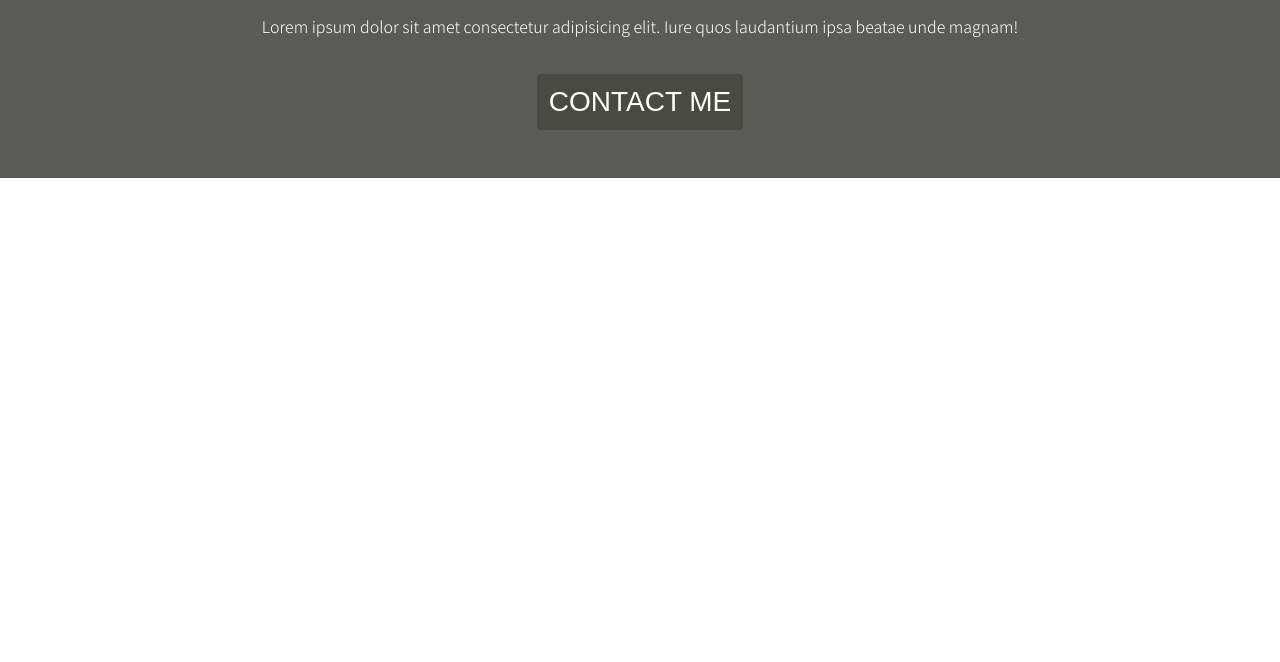
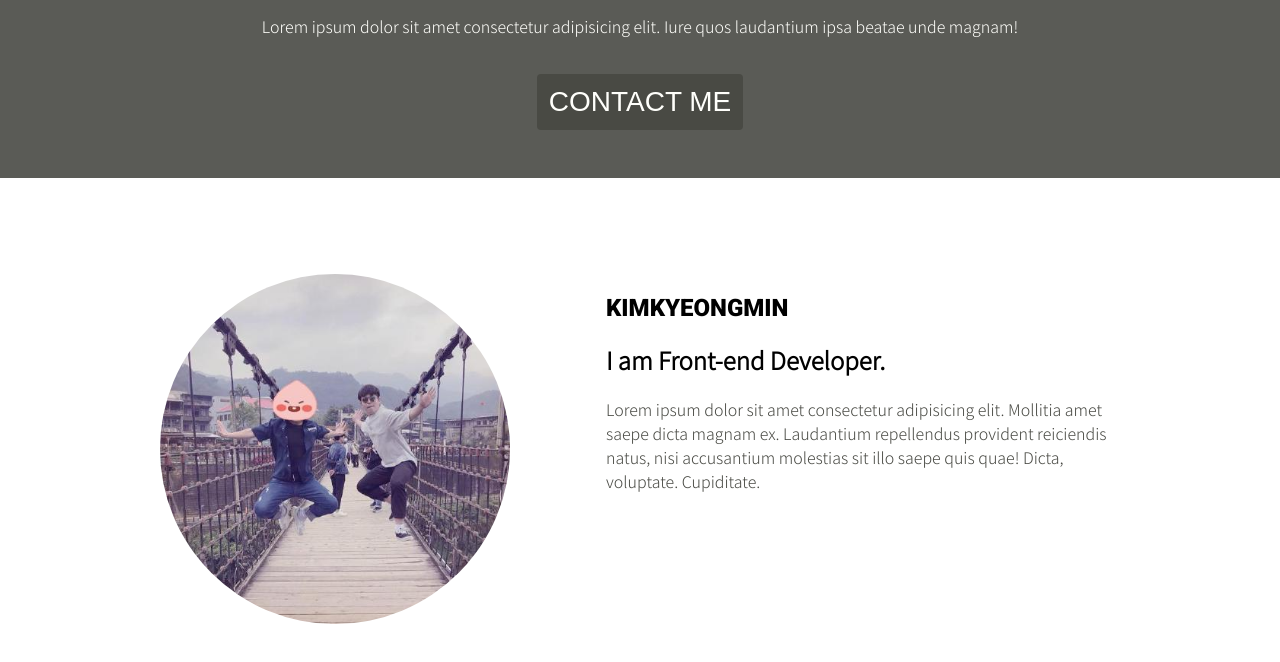
Before and after one commit to kyeongmin-log/kyeongmin-log.github.io, a plain HTML site: page index.html in a window 1280 px wide. Shown: the part 208-870 px from the top of the page. Before the commit the page ends 800 px from the top, so only its background shows below. Drawn offline with Linux system fonts and the light colour scheme.

Commit message:
HTML/CSS : About

```diff
--- a/index.html
+++ b/index.html
@@ -30,7 +30,17 @@
       >
       <button class="home__btn">CONTACT ME</button>
     </section>
-    <section id="about"></section>
+    <section id="about">
+      <img src="./imgs/profile-img.jfif" alt="me" class="about__me" />
+      <div class="about__info">
+        <h1 class="info__title">KIMKYEONGMIN</h1>
+        <h2 class="info__subtitle">I am Front-end Developer.</h2>
+        <p class="info__description">
+          Lorem ipsum dolor sit amet consectetur adipisicing elit. Mollitia amet saepe dicta magnam ex. Laudantium repellendus provident
+          reiciendis natus, nisi accusantium molestias sit illo saepe quis quae! Dicta, voluptate. Cupiditate.
+        </p>
+      </div>
+    </section>
     <section id="skill"></section>
     <section id="work"></section>
     <section id="contact"></section>
--- a/style.css
+++ b/style.css
@@ -106,3 +106,26 @@ button {
 .home__btn:hover {
   background-color: tomato;
 }
+
+/* About */
+#about {
+  display: flex;
+  justify-content: center;
+  margin: 96px auto;
+  width: 75%;
+}
+
+.about__me {
+  width: 350px;
+  height: 350px;
+  border-radius: 50%;
+  margin-right: 96px;
+}
+
+.info__title {
+  font-family: "Roboto", sans-serif;
+}
+
+.info__description {
+  color: var(--color-modern-black);
+}
```
Also changed, not shown: imgs/profile-img.jfif (added), 1 other file.
